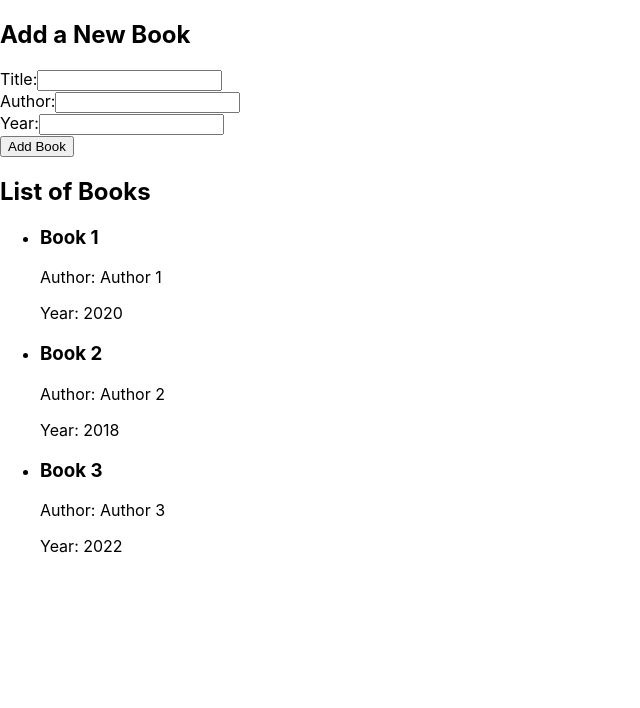
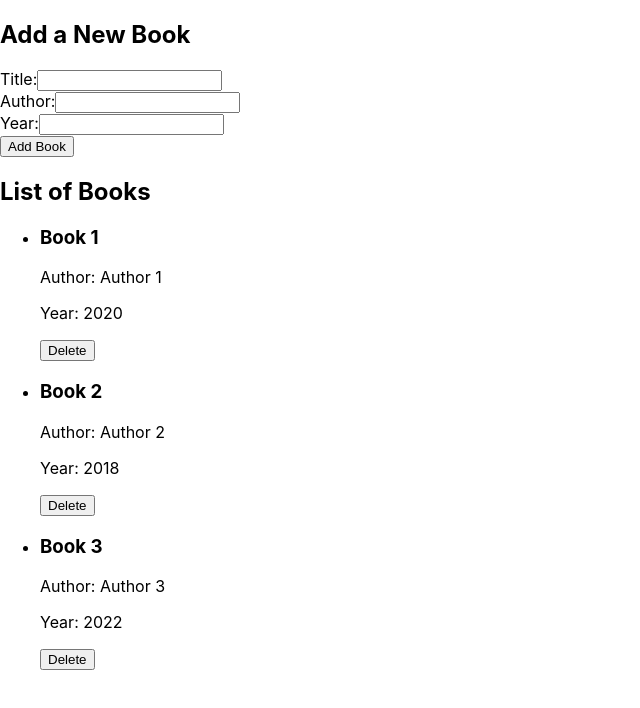
Before and after one commit to pesto-students/p10-harshadi-arpitmoliya, a React (Create React App) app in the folder Week-16/Assignment-3/task-1to6/: page / in a window 1280 px wide. Shown: the top 708 px of the page, without its empty margins (0-640 px from the left). Built offline with nearby package versions, Linux system fonts and the light colour scheme.

Commit message:
feat: add delete functionality for books

```diff
--- a/Week-16/Assignment-3/task-1to6/src/components/BookList.js
+++ b/Week-16/Assignment-3/task-1to6/src/components/BookList.js
@@ -1,19 +1,27 @@
-import React from "react";
+function BookList({ books, onDelete }) {
+  const handleDelete = (index) => {
+    onDelete(index);
+  };
 
-function BookList({ books }) {
   return (
-    <div>
+    <div className="BookList">
       <h2>List of Books</h2>
       {books.length === 0 ? (
-        <p>The book list is empty</p>
+        <p>The book list is currently empty.</p>
       ) : (
         <ul>
           {books.map((book, index) => (
-            <li key={index}>
+            <li key={index} className="BookItem">
               <div>
                 <h3>{book.title}</h3>
                 <p>Author: {book.author}</p>
                 <p>Year: {book.year}</p>
+                <button
+                  className="DeleteButton"
+                  onClick={() => handleDelete(index)}
+                >
+                  Delete
+                </button>
               </div>
             </li>
           ))}
```
